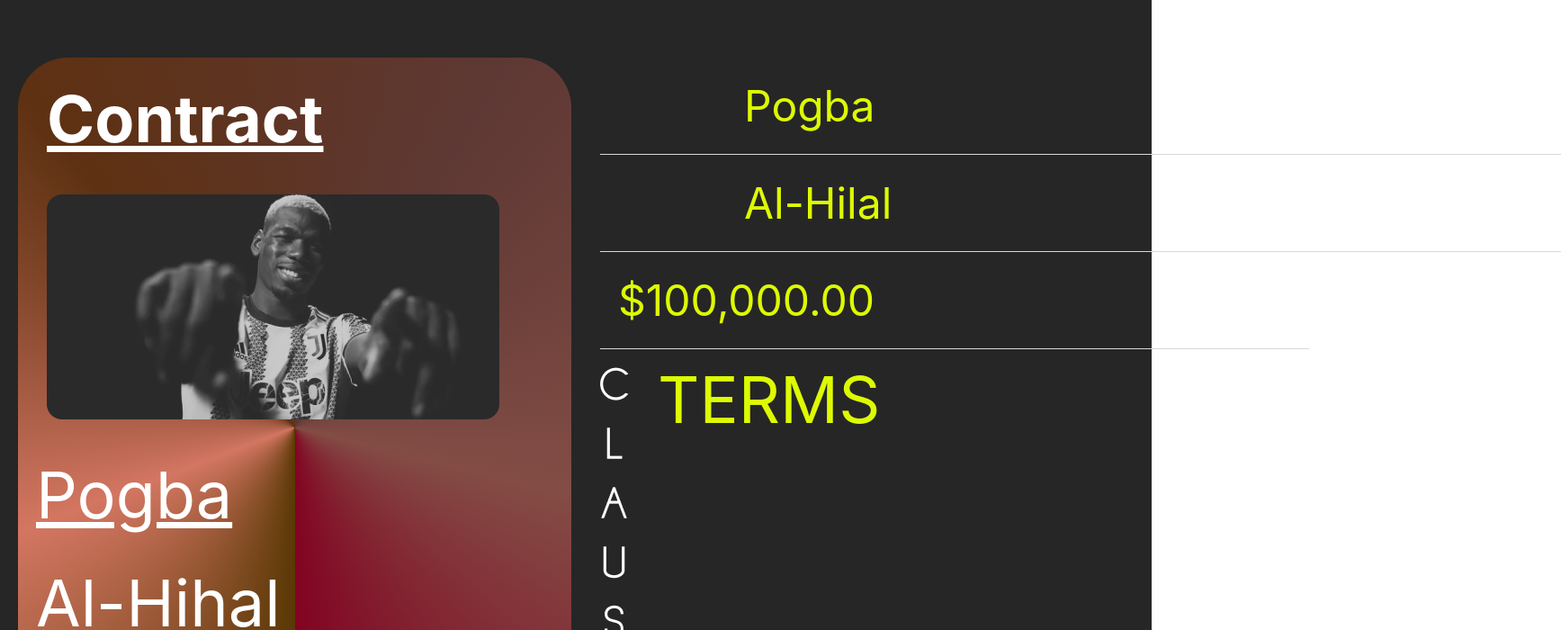
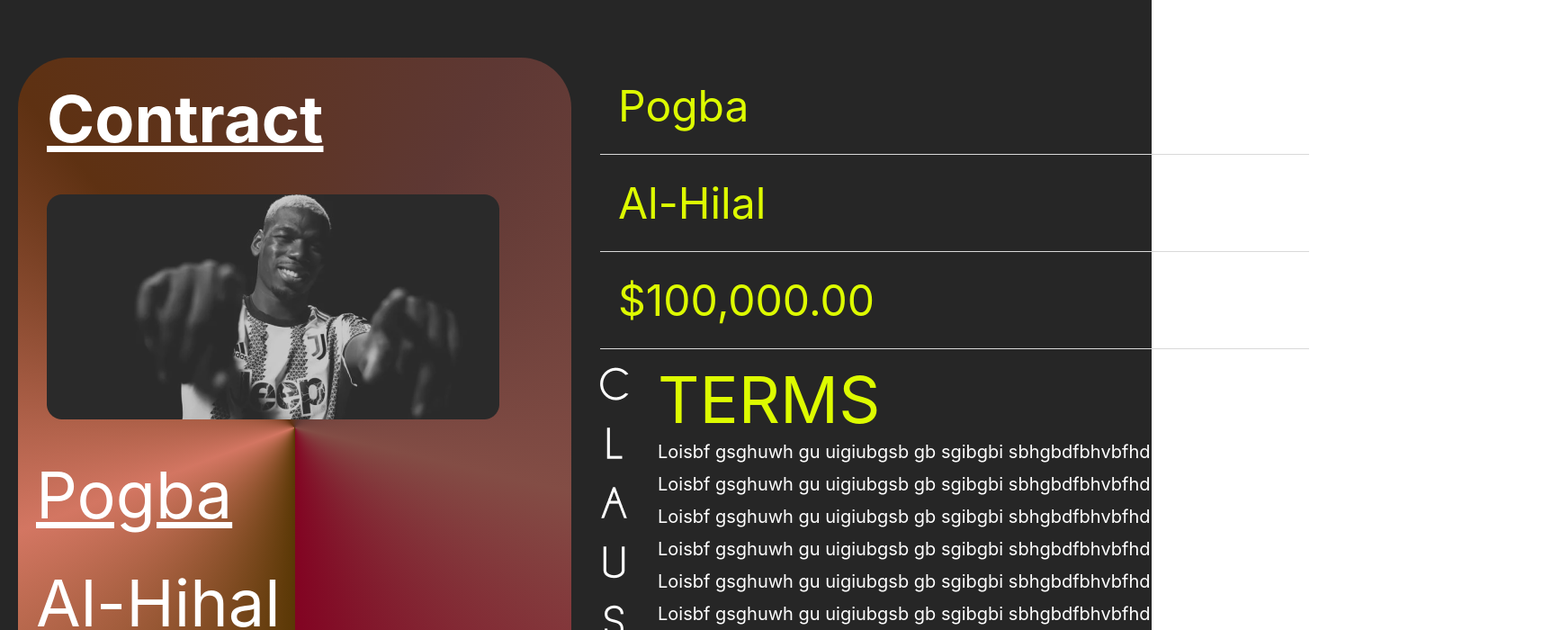
Before and after one commit to d1by/hackbattle23, a React (Create React App) app in the folder client/: page /contract in a window 1280 px wide. Shown: the top 700 px of the page at 90% size, 1735 px wide, since content can reach past the window. Built offline with nearby package versions, Linux system fonts and the light colour scheme.

Commit message:
Contarcts corrected

```diff
--- a/client/src/Components/Contract.jsx
+++ b/client/src/Components/Contract.jsx
@@ -19,12 +19,12 @@
         <div className="pl-8 pt-16">
           <div className="flex flex-col items-start">
             <input
-              className=" px-40 py-6 border-b border-[#D9D9D9] text-5xl text-[#DDFB00] b-0 bg-transparent placeholder:text-[#DDFB00] placeholder:text-5xl"
+              className=" px-5 py-6 border-b border-[#D9D9D9] text-5xl text-[#DDFB00] b-0 bg-transparent placeholder:text-[#DDFB00] placeholder:text-5xl"
               type="text"
               placeholder="Pogba"
             />
             <input
-              className="px-40 py-6 border-b border-[#D9D9D9] text-5xl text-[#DDFB00]  b-0 bg-transparent placeholder:text-[#DDFB00] placeholder:text-5xl"
+              className="px-5 py-6 border-b border-[#D9D9D9] text-5xl text-[#DDFB00]  b-0 bg-transparent placeholder:text-[#DDFB00] placeholder:text-5xl"
               type="text"
               placeholder="Al-Hilal"
             />
@@ -40,7 +40,24 @@
             </div>
             <div className="pl-8">
               <div className="text-[#DDFB00] text-7xl ">TERMS</div>
-              <p></p>
+              <div className="text-xl text-white pt-2">
+                Loisbf gsghuwh gu uigiubgsb gb sgibgbi sbhgbdfbhvbfhdbvhb
+              </div>
+              <div className="text-xl text-white pt-2">
+                Loisbf gsghuwh gu uigiubgsb gb sgibgbi sbhgbdfbhvbfhdbvhb
+              </div>
+              <div className="text-xl text-white pt-2">
+                Loisbf gsghuwh gu uigiubgsb gb sgibgbi sbhgbdfbhvbfhdbvhb
+              </div>
+              <div className="text-xl text-white pt-2">
+                Loisbf gsghuwh gu uigiubgsb gb sgibgbi sbhgbdfbhvbfhdbvhb
+              </div>
+              <div className="text-xl text-white pt-2">
+                Loisbf gsghuwh gu uigiubgsb gb sgibgbi sbhgbdfbhvbfhdbvhb
+              </div>
+              <div className="text-xl text-white pt-2">
+                Loisbf gsghuwh gu uigiubgsb gb sgibgbi sbhgbdfbhvbfhdbvhb
+              </div>
             </div>
           </div>
         </div>
--- a/client/src/index.css
+++ b/client/src/index.css
@@ -69,7 +69,7 @@
   box-shadow: 14px 16px 21px 0px rgba(0, 0, 0, 0.25);
 }
 .login1{
-  width: 400px;
+  width: 500px;
   height: 600px;
   border-radius: 12px;
   box-shadow: 14px 16px 21px 0px rgba(0, 0, 0, 0.25);
```
